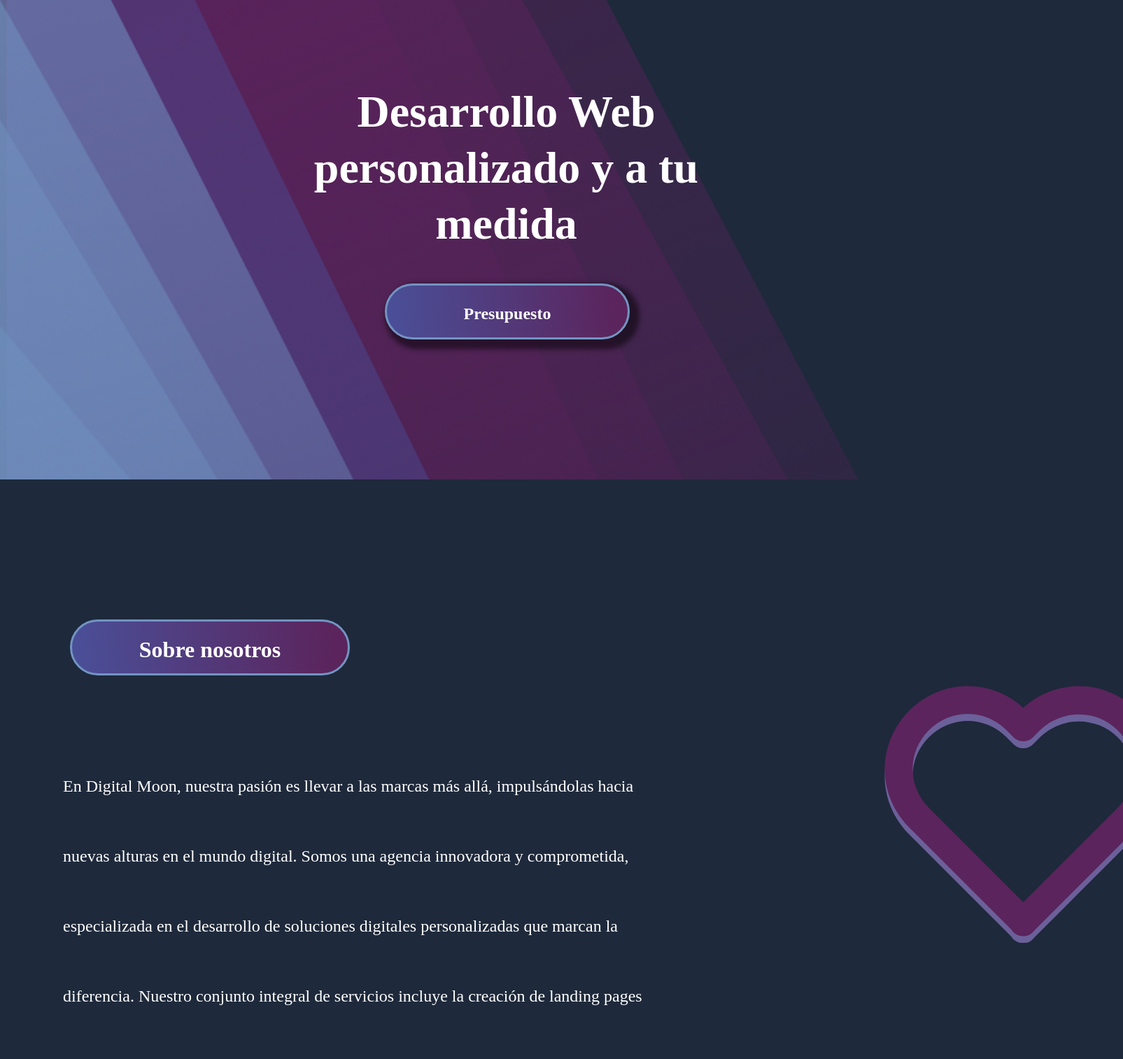
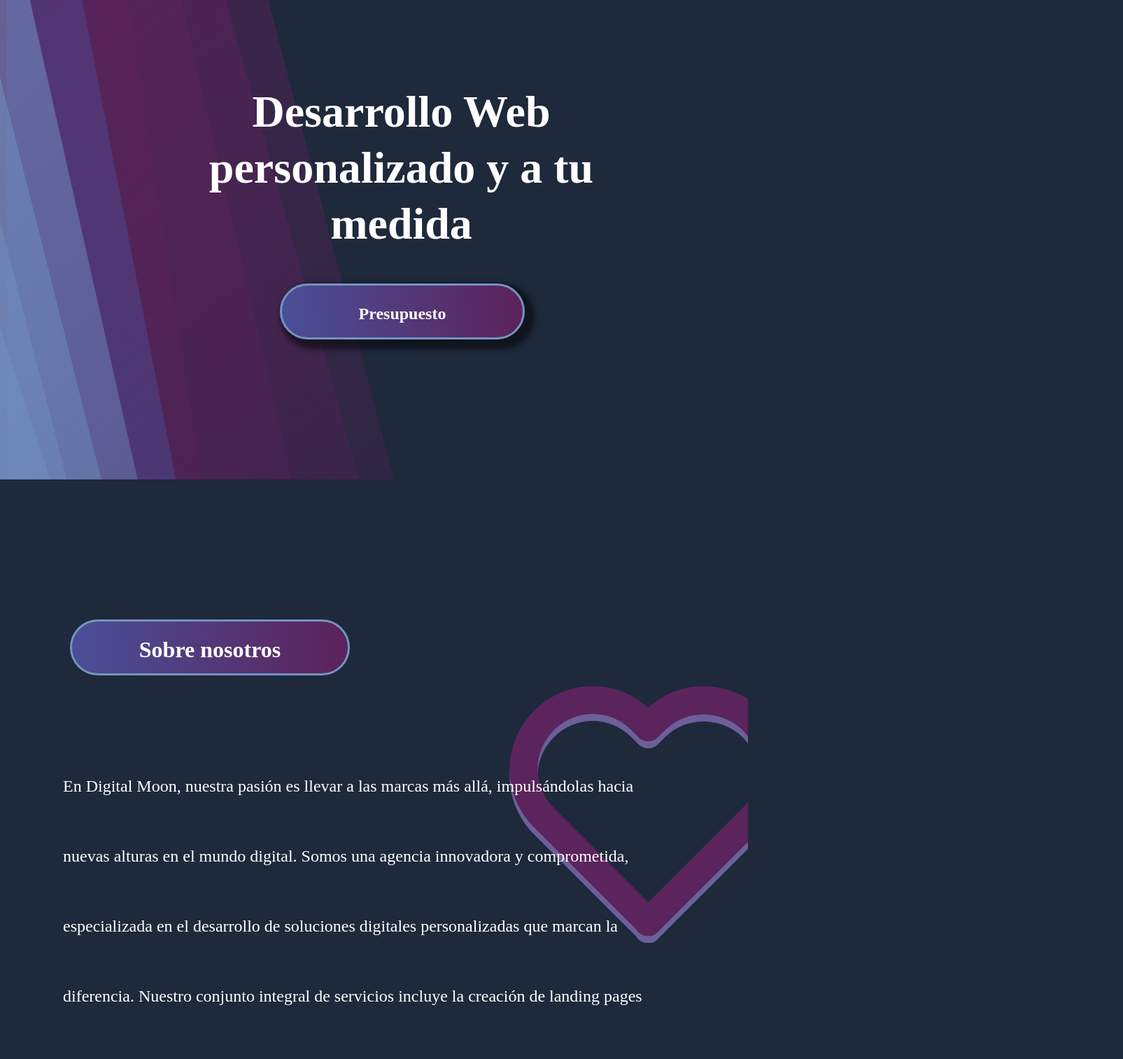
Before and after one commit to Agu1laredu/NavBar-Bootstrap-Tutorial-Youtube, a React (Create React App) app: page / in a window 1280 px wide. Shown: the part 240-1753 px from the top of the page at 70% size, 1605 px wide, since content can reach past the window. Built offline with nearby package versions, Linux system fonts and the light colour scheme.

Commit message:
fix responsive en lenovo

```diff
--- a/src/App.css
+++ b/src/App.css
@@ -324,6 +324,9 @@ h1 {
   }
 }
 @media (max-width: 1500px) {
+  .ContainerMax {
+    width: 100%;
+  }
   .App {
     width: 80%;
   }
@@ -333,9 +336,9 @@ h1 {
   }
 }
 
-@media (max-width: 1300px) {
+@media (max-width: 1366px) {
   .ContainerMax {
-    width: 90%;
+    width: 100%;
   }
   .App {
     width: 50%;
@@ -440,7 +443,7 @@ h1 {
     left: 5px;
   }
 }
-@media (max-width: 1200px) {
+@media (max-width: 1280px) {
   .ContainerMax {
     width: 60%;
   }
@@ -449,15 +452,15 @@ h1 {
   }
   .Logo {
     position: relative;
-    right: -600px;
+    right: -900px;
   }
 
   h1 {
     position: relative;
-    left: 180px;
+    left: 200px;
   }
   .Button {
-    left: 380px;
+    left: 400px;
   }
 
   .Poligono1 {
@@ -527,6 +530,17 @@ h1 {
     width: 500px;
   }
 }
+@media (max-width: 1024px) {
+  .Logo {
+    right: -600px;
+  }
+  h1 {
+    left: 150px;
+  }
+  .Button {
+    left: 350px;
+  }
+}
 
 @media (max-width: 800px) {
   .ContainerMax {
--- a/src/screen/Nosotros/Nosotros.css
+++ b/src/screen/Nosotros/Nosotros.css
@@ -303,7 +303,7 @@
     height: 43.75px;
   }
 }
-@media (max-width: 1400px) {
+@media (max-width: 1440px) {
   .ContainerNosotros {
     width: 100%;
   }
@@ -335,9 +335,9 @@
   }
 }
 
-@media (max-width: 1300px) {
+@media (max-width: 1280px) {
   .ContainerNosotros {
-    width: 120%;
+    width: 90%;
   }
   .seccionParrafo {
     z-index: 3000;
@@ -357,7 +357,7 @@
   .HeardTopOne {
     position: relative;
     top: 1%;
-    left: 90%;
+    left: 87%;
     display: flex;
     height: 357.631px;
     z-index: -400;
@@ -365,7 +365,7 @@
   .HeardTopTwo {
     position: absolute;
     top: 20%;
-    left: 90%;
+    left: 87%;
     display: flex;
     height: 357.631px;
     z-index: -400;
```
Also changed, not shown: src/screen/NuestrosClientes/Components/Swiper.css.
